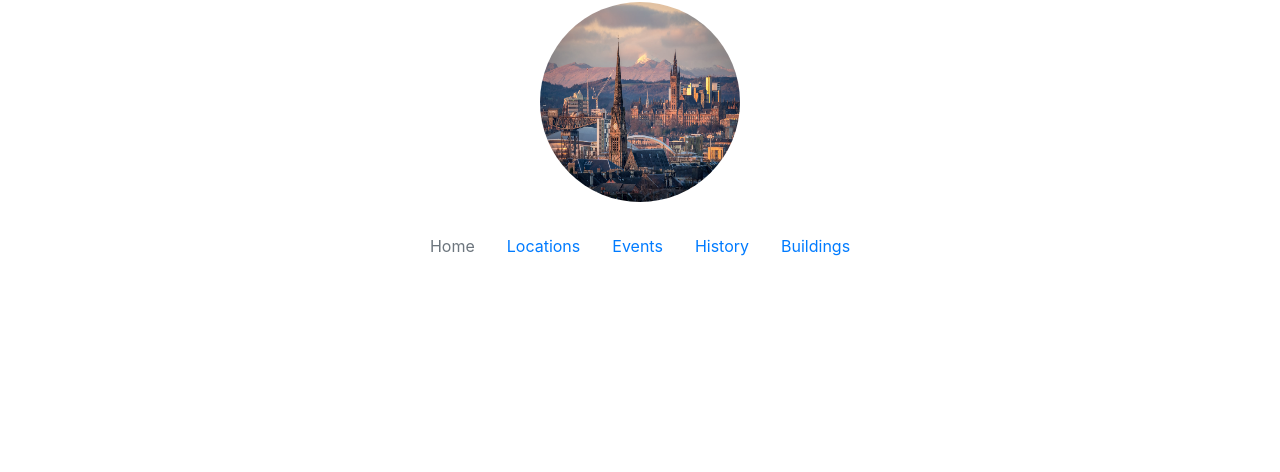
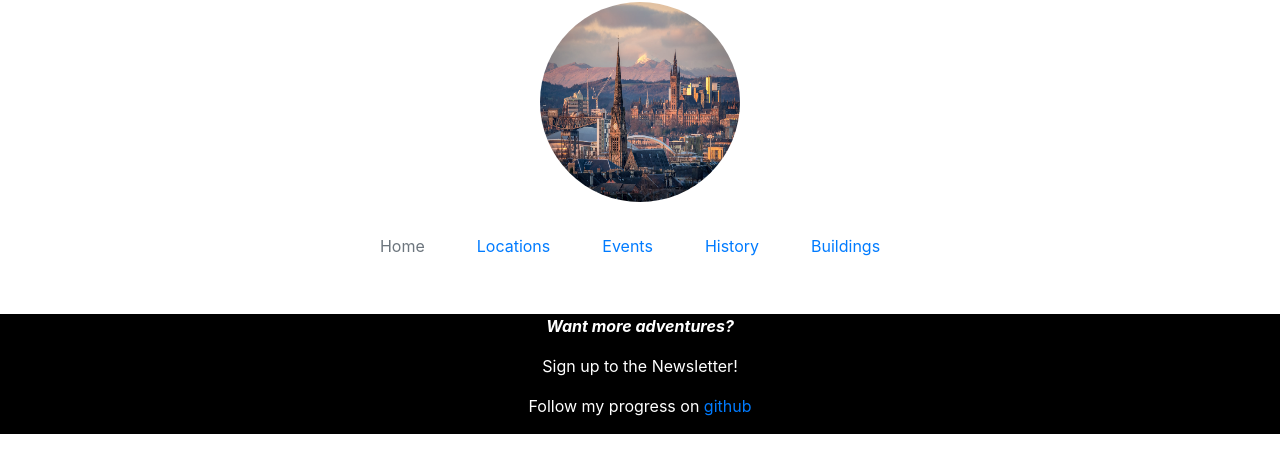
Before and after one commit to lemimi/group_project, a plain HTML site: page index.html in a window 1280 px wide. Shown: the part 110-582 px from the top of the page. Drawn offline with nearby package versions, Linux system fonts and the light colour scheme.

Commit message:
Small changes to design

```diff
--- a/CSS/styles.css
+++ b/CSS/styles.css
@@ -11,3 +11,26 @@ h1, h2 {
 h1{
   font-size: 5em;
 }
+
+class="container" {
+  transition: 0.6s ease;
+}
+.fade {transition: 0.6s ease;
+  opacity: 1;
+}
+.fade:hover {background-color: #DEDCCB; opacity: 5;}
+.fade:not(.show) {
+    opacity: 1;
+}
+div.contrast{
+  background-color: rgb(0,0,0);
+  color: rgb(255,255,255);
+  display: flex;
+  justify-content: center;
+  align-items: center;
+  flex-direction: column;
+}
+li {
+    margin: 0 20px 0 0;
+    transition: 0.6s ease;
+}
--- a/index.html
+++ b/index.html
@@ -41,4 +41,11 @@ href="https://stackpath.bootstrapcdn.com/bootstrap/4.1.3/css/bootstrap.min
         <a class="nav-link active" href="#">Buildings</a>
       </li>
     </ul>
+    <br>
+  </br>
+
+    <div class="contrast">
+<p><em><strong>Want more adventures?</strong></em></p>
+<p>Sign up to the Newsletter!</p>
+<p>Follow my progress on <a href="https://github.com/">github</a></P>
 </body>
```
Also changed, not shown: locations.html (+9 -3 lines).
